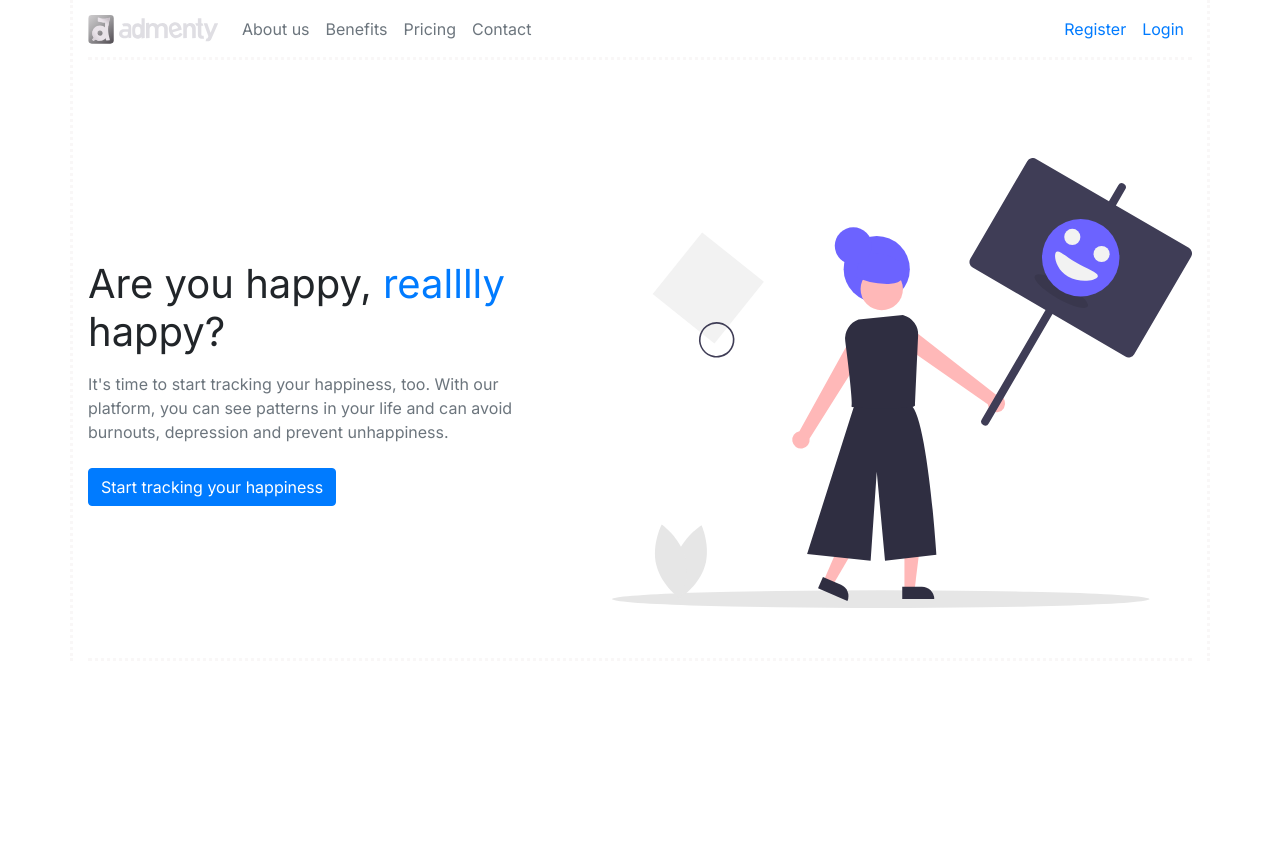
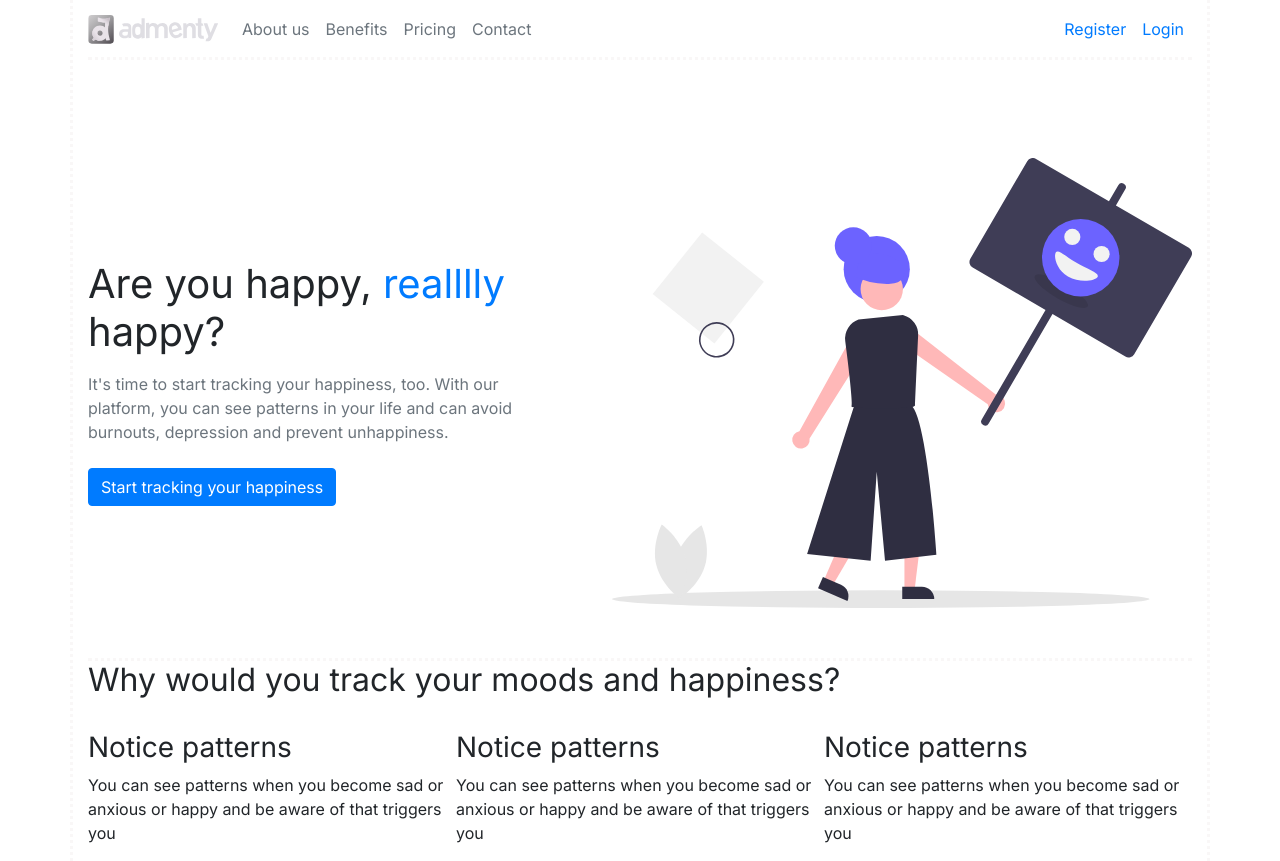
Before and after one commit to anaiancu24/admenty-mern, a React (Create React App) app in the folder client/: page / in a window 1280 px wide. Before the commit the page ends 800 px from the top, so only its background shows below. Built offline with nearby package versions, Linux system fonts and the light colour scheme; no server answers.

Commit message:
Setup section 2 landing page

```diff
--- a/client/src/pages/Landing.js
+++ b/client/src/pages/Landing.js
@@ -32,6 +32,27 @@ class Landing extends Component {
                     </div>
                 </div>
 
+                <div className="section">
+                    <h2>Why would you track your moods and happiness?</h2>
+                    <div className="d-lg-flex">
+                        <div className="item">
+                            <img src="" alt="" />
+                            <h3>Notice patterns</h3>
+                            <p>You can see patterns when you become sad or anxious or happy and be aware of that triggers you</p>
+                        </div>
+                        <div className="item">
+                            <img src="" alt="" />
+                            <h3>Notice patterns</h3>
+                            <p>You can see patterns when you become sad or anxious or happy and be aware of that triggers you</p>
+                        </div>
+                        <div className="item">
+                            <img src="" alt="" />
+                            <h3>Notice patterns</h3>
+                            <p>You can see patterns when you become sad or anxious or happy and be aware of that triggers you</p>
+                        </div>
+                    </div>
+                </div>
+
                 {isAuthenticated &&
                     <Redirect to={{
                         pathname: "/dashboard"
```
